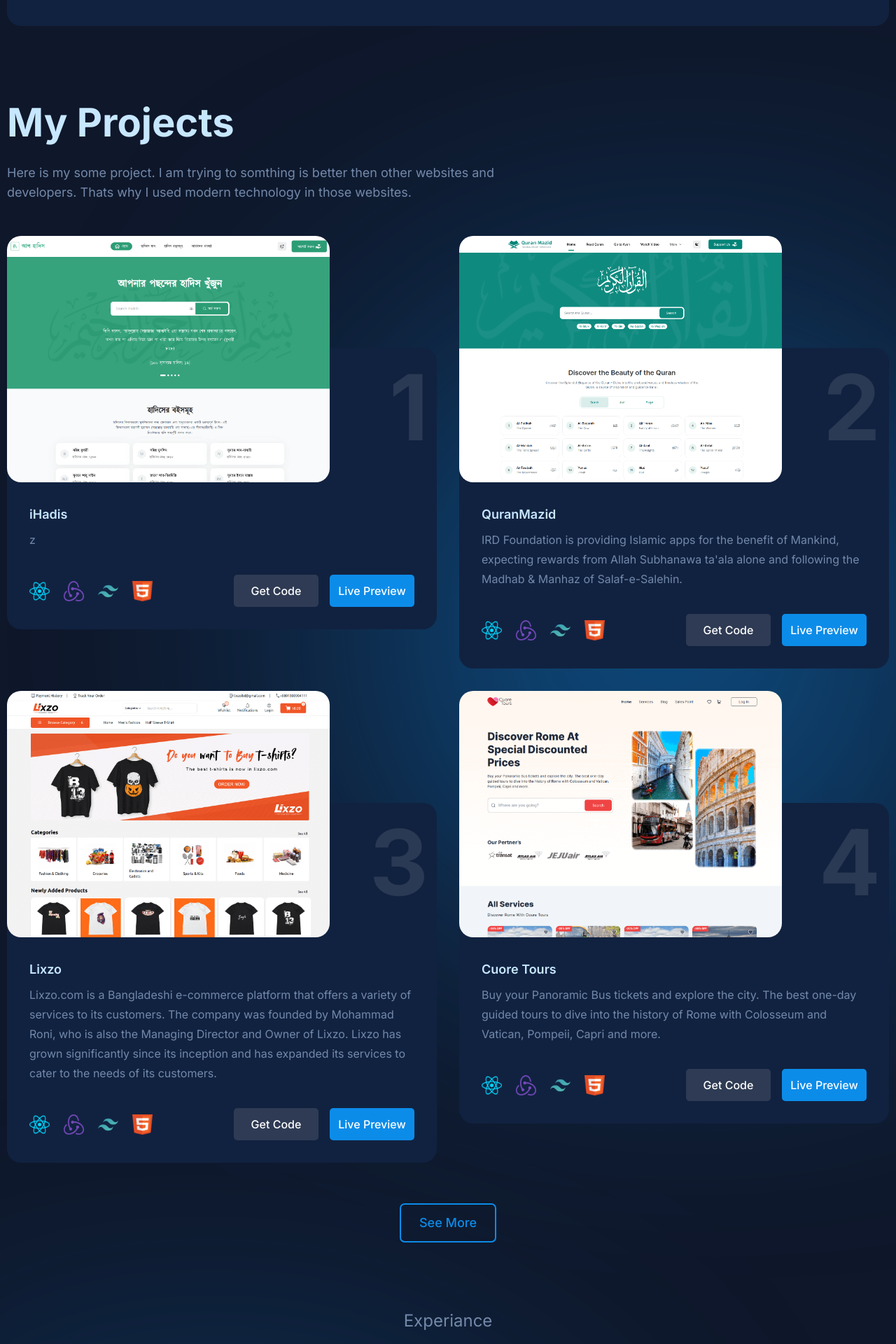
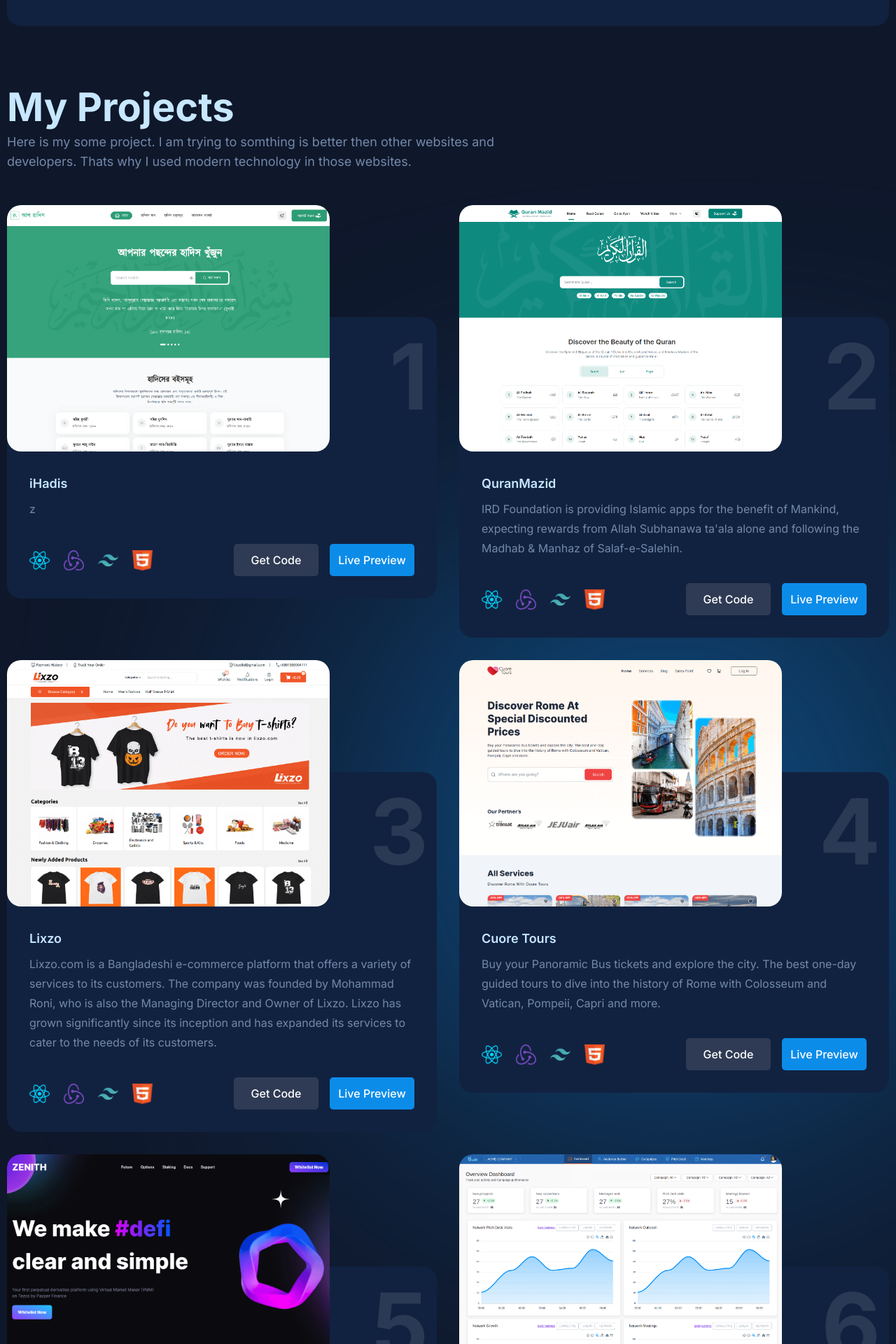
Before and after one commit to rayhanferdous/rayhanferdous, a Next.js app: page / in a window 1280 px wide. Shown: the part 2340-4260 px from the top of the page at 70% size. Built offline with nearby package versions, Linux system fonts and the light colour scheme.

Commit message:
Update ProjectShowcase.js

```diff
--- a/components/Layout/Index/ProjectShowcase.js
+++ b/components/Layout/Index/ProjectShowcase.js
@@ -7,7 +7,7 @@ function ProjectShowcase() {
   return (
     <div className="relative">
       <div className="mb-12">
-        <h2 className="text-projectsTitle font-bold text-[56px] mb-4">
+        <h2 className="text-projectsTitle font-bold text-4xl xl:text-[56px] mb-4">
           My Projects
         </h2>
         <p className="text-secondery text-lg">
@@ -17,7 +17,7 @@ function ProjectShowcase() {
         </p>
       </div>
       <div className="grid gap-8 grid-cols-1 md:grid-cols-2 ">
-        {projectShowcaseData.slice(0, 4).map((item, index) => (
+        {projectShowcaseData.map((item, index) => (
           <ProjectShowcaseCard
             key={index}
             id={item.id}
@@ -30,11 +30,11 @@ function ProjectShowcase() {
           />
         ))}
       </div>
-      <div className="flex items-center justify-center">
+      {/* <div className="flex items-center justify-center">
         <button className="w-[138px] py-3 mt-[58px] rounded-[7px] border-2 border-solid border-btnPrimary text-btnPrimary font-medium text-lg">
           See More
         </button>
-      </div>
+      </div> */}
       <Rectangle className={"top-[25%] right-0 rounded-l-full"} />
     </div>
   );
```
